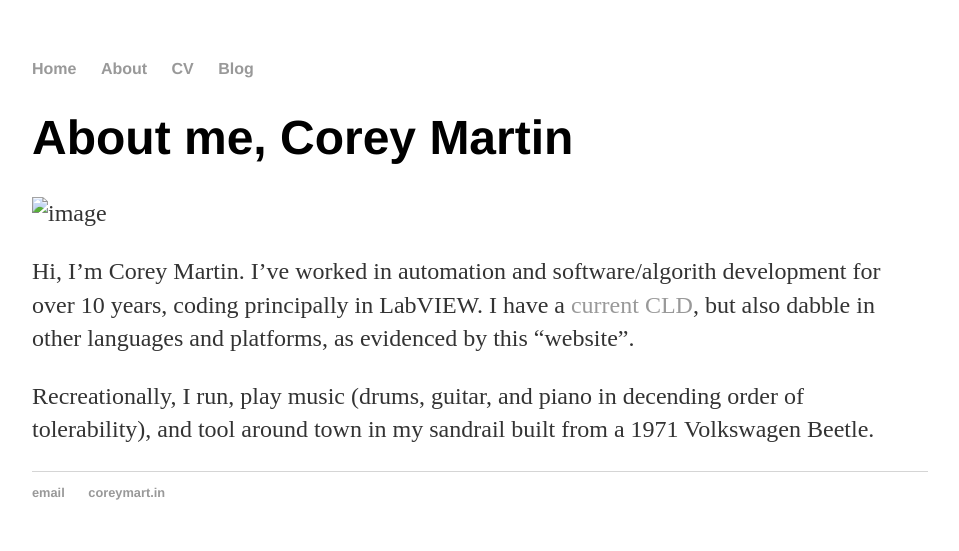
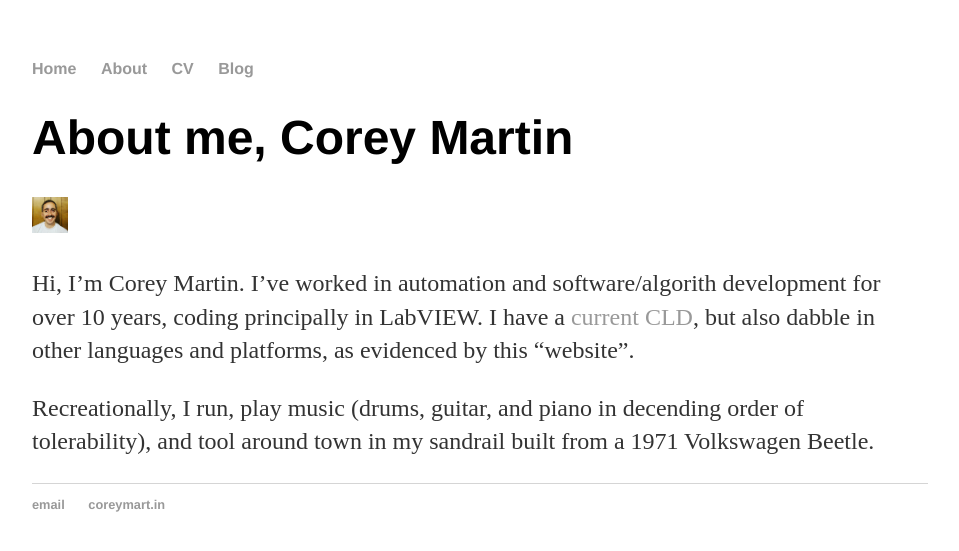
Before and after one commit to CoreySMartin/CoreySMartin.github.io, a Jekyll site: the page built from about/index.md, in a window 1280 px wide. Shown: the top 551 px of the page, without its empty margins (160-1119 px from the left). Built offline with Jekyll 4.4.1, drawn with Linux system fonts in a browser that asks for light colours.

Commit message:
Update index.md

```diff
--- a/about/index.md
+++ b/about/index.md
@@ -3,7 +3,7 @@ layout: default
 title: About Corey Martin
 ---
 # About me, Corey Martin
-![image](./about/aboutme.jpg "Me: Corey Martin"){:height="36px" width="36px"}
+![image](/about/aboutme.jpg "Me: Corey Martin"){:height="36px" width="36px"}
 
 Hi, I'm Corey Martin.  I've worked in automation and software/algorith development for over 10 years, coding principally in LabVIEW.  I have a [current CLD](https://www.youracclaim.com/badges/66e1fb02-43df-46c7-aaf9-c49be9c5ffc1), but also dabble in other languages and platforms, as evidenced by this "website".
 
```
